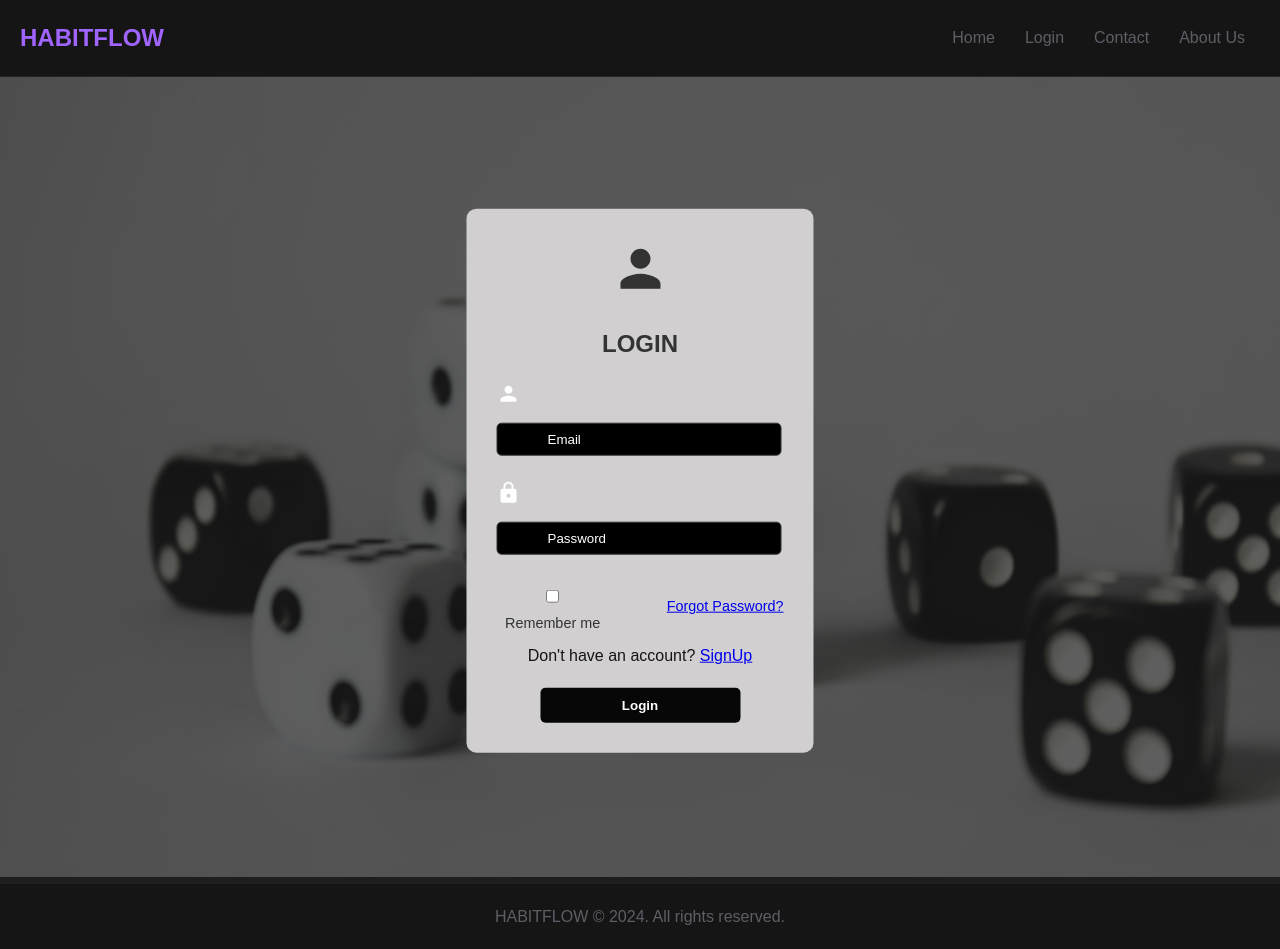
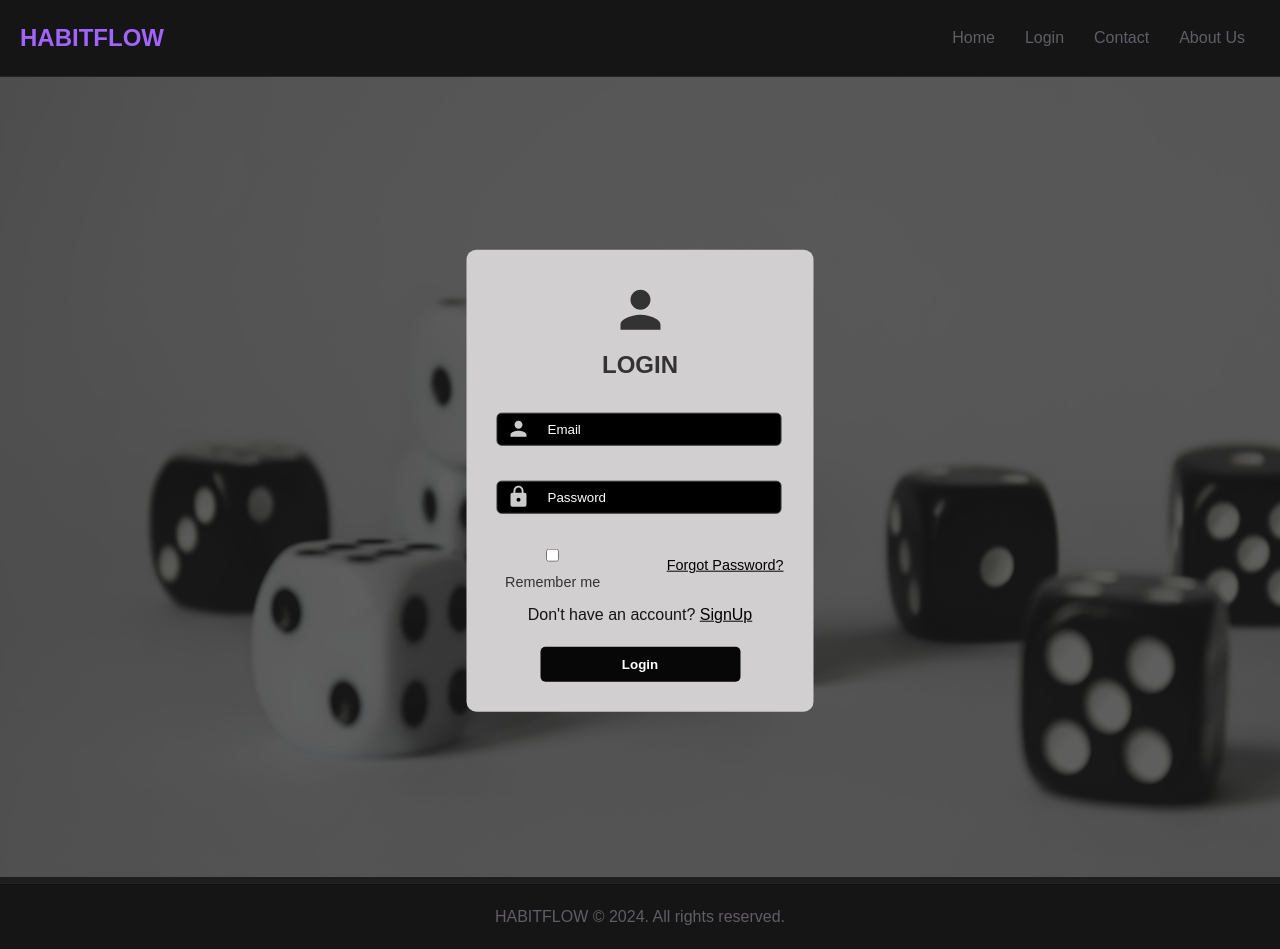
Before and after one commit to Sara-Moazum/HabitFlow, a React (Create React App) app: page /Login in a window 1280 px wide. Built offline with nearby package versions, Linux system fonts and the light colour scheme; the HTML template or start-up script is replaced by a standard one.

Commit message:
css login changes

```diff
--- a/src/components/Login.css
+++ b/src/components/Login.css
@@ -24,6 +24,30 @@ body {
   width: 100%;
   height: 100vh;
   opacity: 0.3;
+}
+
+.input-group {
+  position: relative;
+  margin-bottom: 15px;
+  text-align: left;
+  width: 285px;
+}
+
+.input-group .icon {
+  position: absolute;
+  left: 10px;
+  top: 50%;
+  transform: translateY(-50%);
+  color: #ccc;
+}
+
+.input-group input {
+  width: 100%;
+  padding: 8px 8px 8px 40px; /* Adjust padding to make space for the icon */
+  border-radius: 5px;
+  border: 1px solid #333;
+  background-color: #000;
+  color: #fff;
 }
 
 .login-page {
--- a/src/components/Login.jsx
+++ b/src/components/Login.jsx
@@ -49,7 +49,7 @@ function Login() {
           <img src="/images/login_Image.jpg" alt="Background" />
         </div>
         <div className="login-box">
-          <Person style={{ fontSize: '60px', color: '#333', marginBottom: '20px' }} />
+          <Person style={{ fontSize: '60px', color: '#333' }} />
           <h2>LOGIN</h2>
 
           <form onSubmit={handleLogin}>
@@ -83,10 +83,10 @@ function Login() {
                 />{' '}
                 Remember me
               </label>
-              <Link to="/forgetpassword">Forgot Password?</Link>
+              <Link to="/forgetpassword"style={{color:"#000000"}}>Forgot Password?</Link>
             </div>
             <div className="account">
-              Don't have an account? <Link to="/signup">SignUp</Link>
+              Don't have an account? <Link to="/signup" style={{color:"#000000"}}>SignUp</Link>
             </div>
             <button type="submit" className="login-button">
               Login
--- a/src/components/SignUp.jsx
+++ b/src/components/SignUp.jsx
@@ -114,8 +114,8 @@ function SignUp() {
 
 
 
-          <div style={{ marginTop: '15px', color:'#161515' }}>
-            Already have an account? <Link to="/login">Login</Link>
+          <div style={{ marginTop: '15px', color:'#000000' }}>
+            Already have an account? <Link to="/login"style={{color:"#000000"}}>Login</Link>
           </div>
         </div>
       </div>
```
